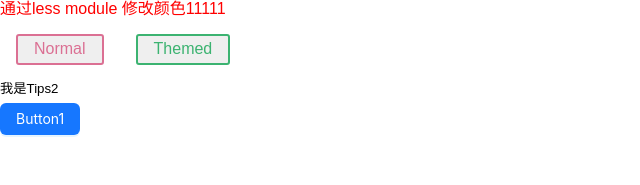
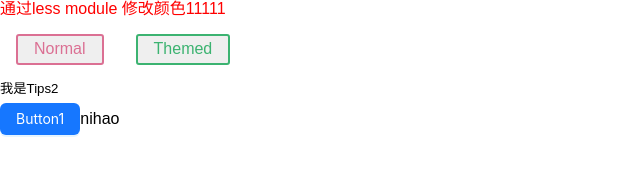
Before and after one commit to liulei0114/wepack5-react-eslint, a React app: page / in a window 1280 px wide. Shown: the top 185 px of the page, without its empty margins (0-640 px from the left). Built offline with nearby package versions, Linux system fonts and the light colour scheme.

Commit message:
feat: nihao

```diff
--- a/src/App.tsx
+++ b/src/App.tsx
@@ -11,6 +11,7 @@ function App() {
       <Test1 />
       <Tip2 />
       <Button type='primary'>Button1</Button>
+      nihao
     </>
   );
 }
```
